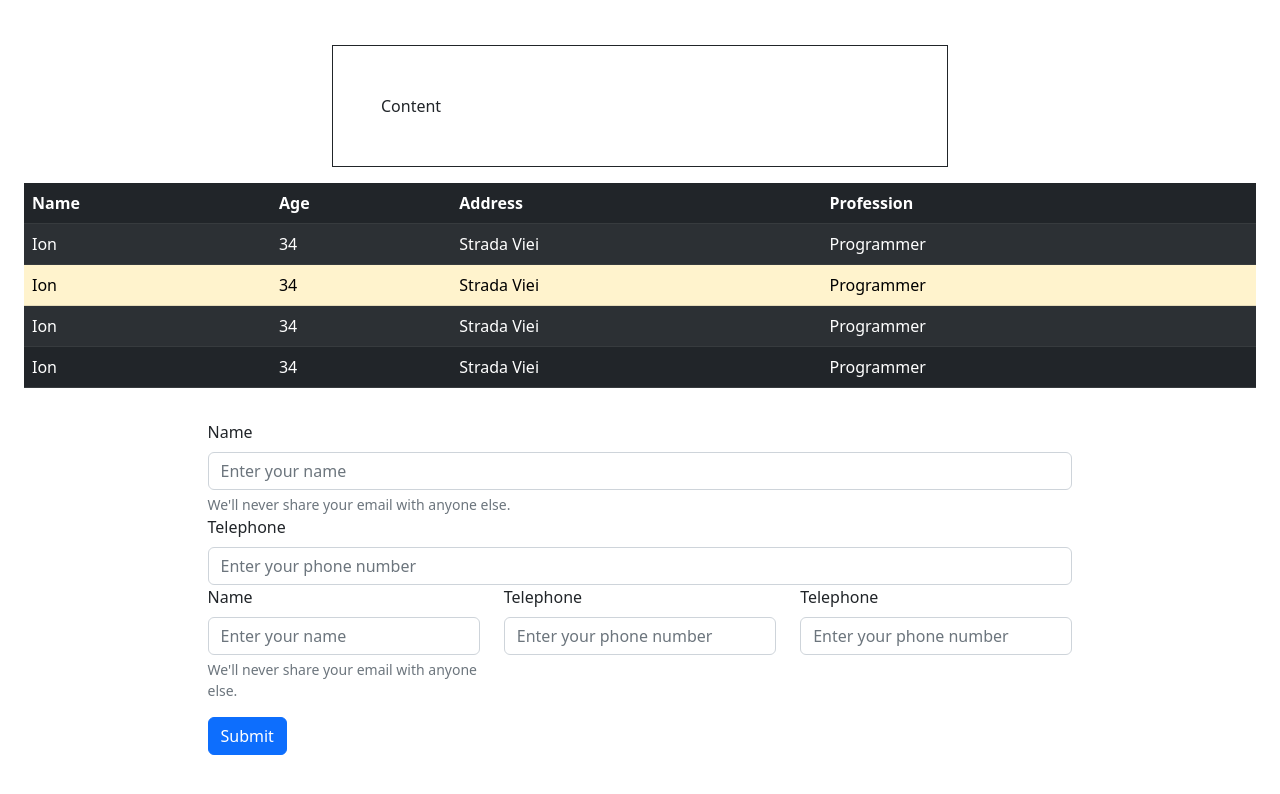
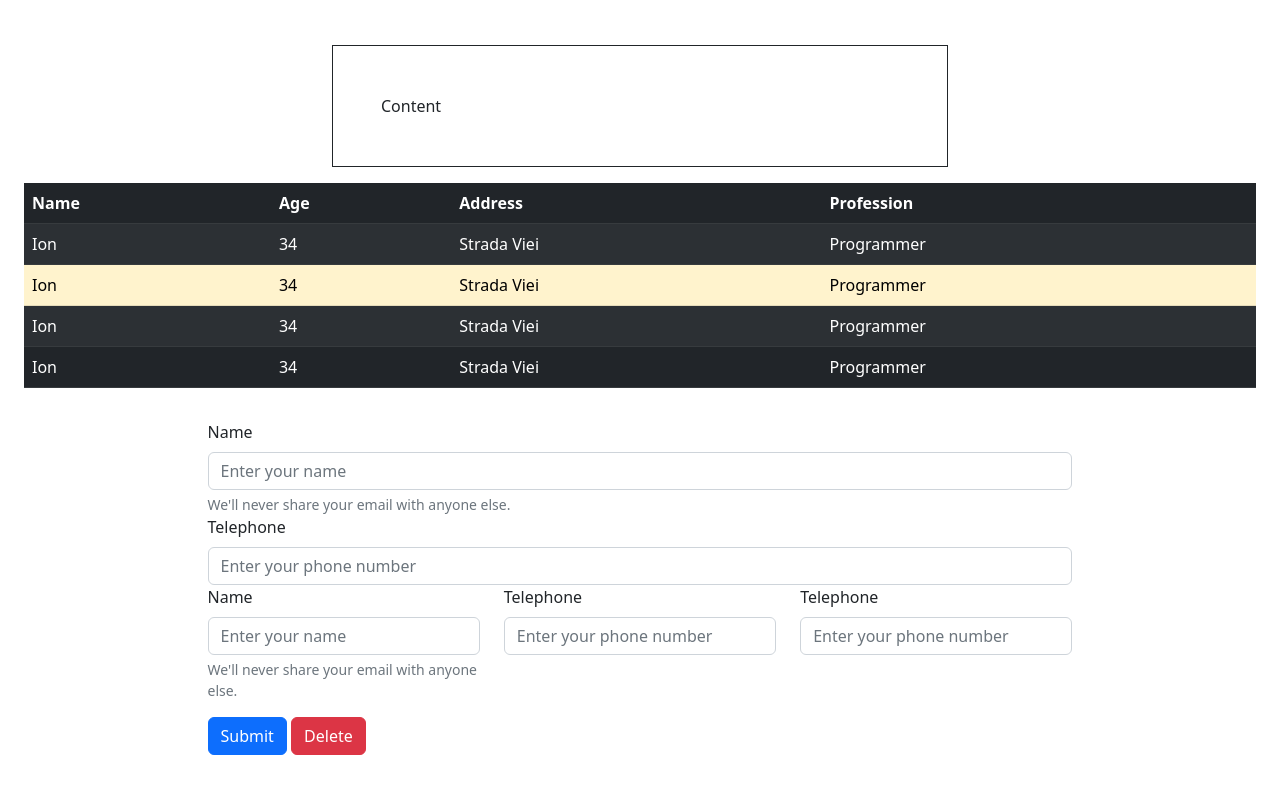
Before and after one commit to Iasmin-B/Project-Bootstrap1, a plain HTML site: page index.html in a window 1280 px wide. Drawn offline with nearby package versions, Linux system fonts and the light colour scheme; files that its build step writes are made by us from their sources.

Commit message:
Update index.html

```diff
--- a/index.html
+++ b/index.html
@@ -114,6 +114,7 @@
         </div>
 
         <button class="btn btn-primary mt-3">Submit</button>
+        <button class="btn btn-danger mt-3">Delete</button>
       </form>
     </div>
     <script
```
